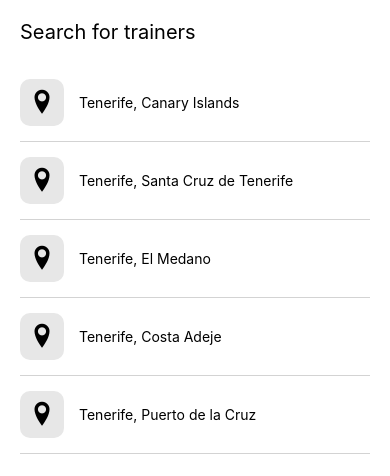
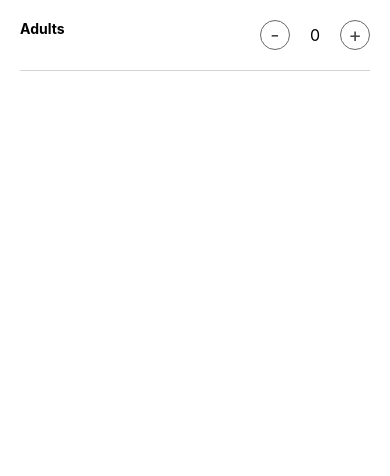
Before and after one commit to jefferygraham/TrainerAid, a React Native app: screen / in a window 390 px wide. Shown: the top 476 px of the page. Built offline with nearby package versions, Linux system fonts and the light colour scheme.

Commit message:
guest filter screen

```diff
--- a/App.tsx
+++ b/App.tsx
@@ -14,6 +14,7 @@
 import HomeScreen  from './src/screens/Home';
 import SearchResults from './src/screens/SearchResults';
 import LocationSearch from './src/screens/LocationSearch';
+import Clients from './src/screens/Clients';
 
 import Trainer from './src/components/Trainer';
 import feed from './assets/data/feed'
@@ -26,7 +27,7 @@
 
   return (
     <SafeAreaView>
-     <LocationSearch />
+     <Clients />
 
     </SafeAreaView>
   );
--- /dev/null
+++ b/src/screens/Clients/index.js
@@ -0,0 +1,37 @@
+import { View, Text, Pressable } from 'react-native'
+import React, {useState} from 'react'
+
+import styles from './styles'
+
+const Clients = () => {
+
+  const [clients, setClients] = useState(0)
+
+  return (
+    <View>
+      <View style={styles.row}>
+        <View>
+          <Text style={{fontWeight: 'bold'}}>Adults</Text>
+        </View>
+
+        <View style={{flexDirection: 'row', alignItems: 'center'}}>
+          <Pressable
+            onPress={() => setClients(Math.max(0, clients - 1))}
+            style={styles.button}
+          >
+            <Text style={{fontSize: 20, color: '#474747'}}>-</Text>
+          </Pressable>
+          <Text style={{marginHorizontal: 20, fontSize: 16}}>{clients}</Text>
+          <Pressable
+            onPress={() => setClients(clients + 1)}
+            style={styles.button}
+          >
+            <Text style={{fontSize: 20, color: '#474747'}}>+</Text>
+          </Pressable>
+        </View>
+      </View>
+    </View>
+  )
+}
+
+export default Clients
--- /dev/null
+++ b/src/screens/Clients/styles.js
@@ -0,0 +1,23 @@
+import { StyleSheet } from "react-native";
+
+const styles = StyleSheet.create({
+    row: {
+        flexDirection: 'row',
+        justifyContent: 'space-between',
+        paddingVertical: 20,
+        marginHorizontal: 20,
+        borderBottomWidth: 1,
+        borderColor: 'lightgrey'
+    },
+    button: {
+        borderWidth: 1,
+        width: 30,
+        height: 30,
+        borderRadius: 15,
+        borderColor: '#676767',
+        justifyContent: 'center',
+        alignItems: 'center',
+    }
+})
+
+export default styles;
```
